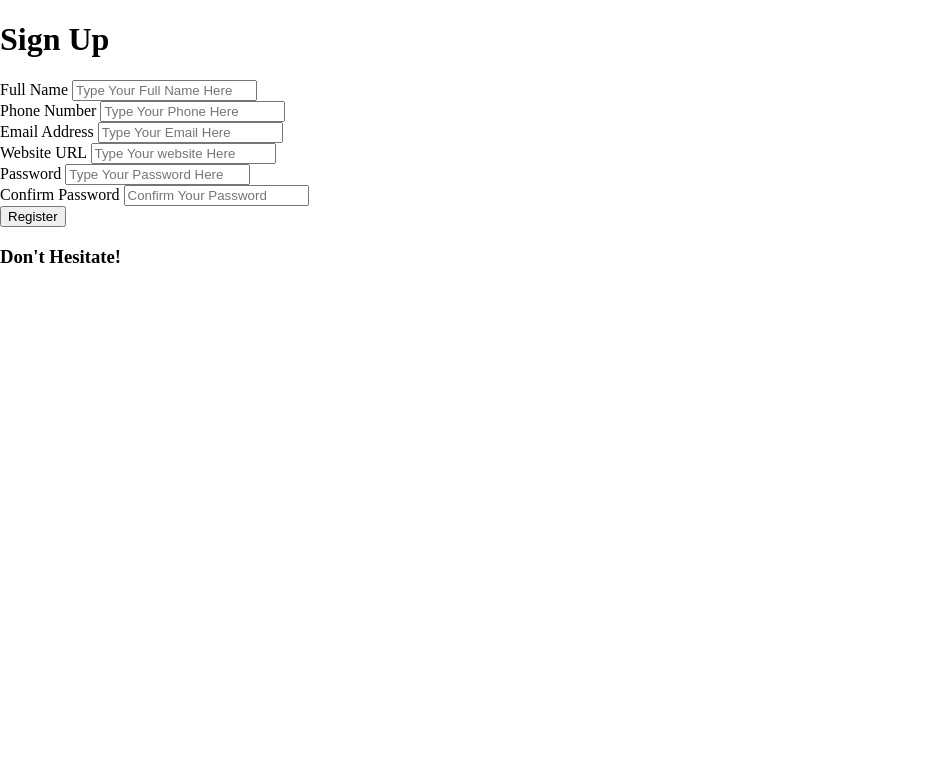
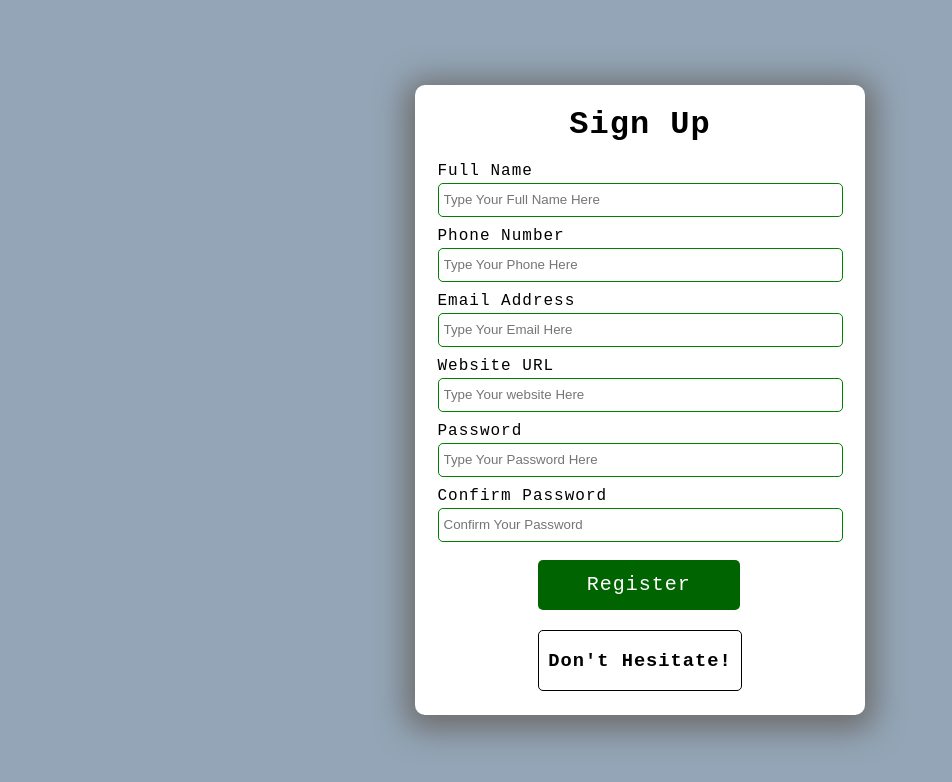
Before and after one commit to fwthsskordas/Form_Validation, a plain HTML site: page index.html in a window 1280 px wide. Shown: the whole page, without its empty margins (0-952 px from the left). Drawn offline with Linux system fonts and the light colour scheme.

Commit message:
Implement the Ui of Form

```diff
--- a/index.html
+++ b/index.html
@@ -37,7 +37,7 @@
                 </div>
                 <button type="submit"> Register  </button>
             </form>
-            <div class="message container">
+            <div class="message-container">
                 <h3 id="message"> Don't Hesitate!</h3>
             </div>
     </div>
--- a/style.css
+++ b/style.css
@@ -6,4 +6,89 @@ html {
 body {
   margin: 0;
   min-height: 100vh;
+  font-family: 'Courier New', Courier, monospace;
+  letter-spacing: 1px;
+  display: flex;
+  align-items: center;
+  justify-content: center;
+  background-color: rgb(147, 165, 182);
 }
+
+
+.container {
+  width: 450px;
+  height: 630px;
+  background-color: white;
+  display: flex;
+  flex-direction: column;
+  align-items: center;
+  border-radius: 10px;
+  box-shadow: 0 5px 30px 10px rgb(110, 110, 110);
+}
+
+form {
+  width: 90%;
+}
+
+.form-group {
+  height: 65px;
+}
+
+label{
+  position: relative;
+  bottom: 3px;
+}
+
+input{
+  width: 100%;
+  height: 34px;
+  padding: 5px;
+  border: 1px solid black;
+  border-radius: 5px;
+  outline: none;
+  box-sizing: border-box;
+  transition: all 0.3s;
+}
+
+input:valid {
+border:1px solid green;
+}
+
+input:invalid {
+border:1px solid red;
+}
+
+button{
+  cursor: pointer;
+  color: white;
+  background-color: darkgreen;
+  border: none;
+  border-radius: 5px;
+  height: 50px;
+  width: 50%;
+  font-family: 'Courier New', Courier, monospace;
+  align-items: center;
+  margin-left: 100px;
+  font-size: 20px;
+  letter-spacing: 1px;
+  margin-top: 5px;
+}
+
+button:hover{
+  opacity: 0.8;
+}
+
+button:focus{
+  outline: none;
+}
+
+.message-container {
+  border: 1px solid black;
+  border-radius: 5px;
+  width: 45%;
+  margin-top: 20px;
+  display: flex;
+  justify-content: center;
+  color: black;
+  padding: 0;
+}
```
